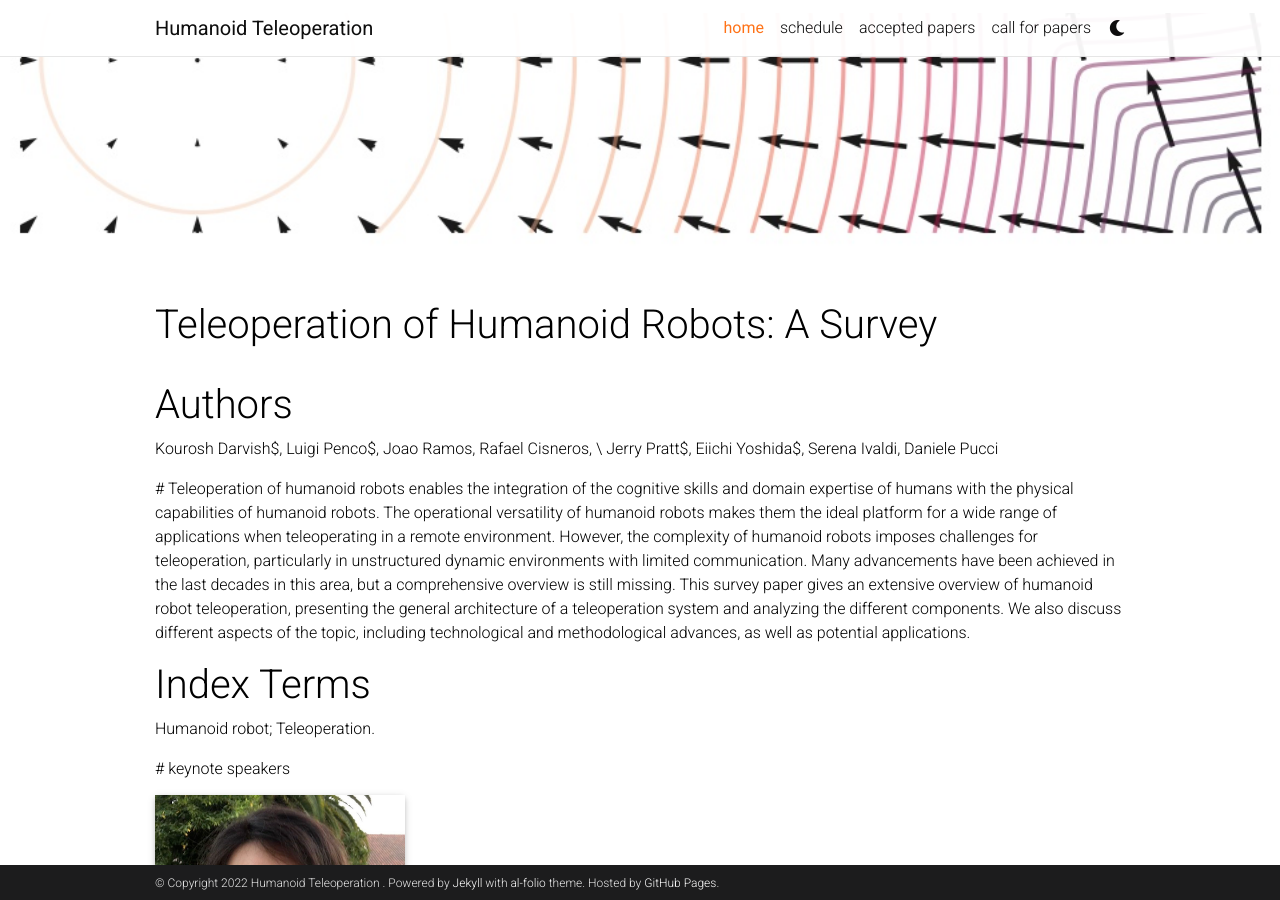
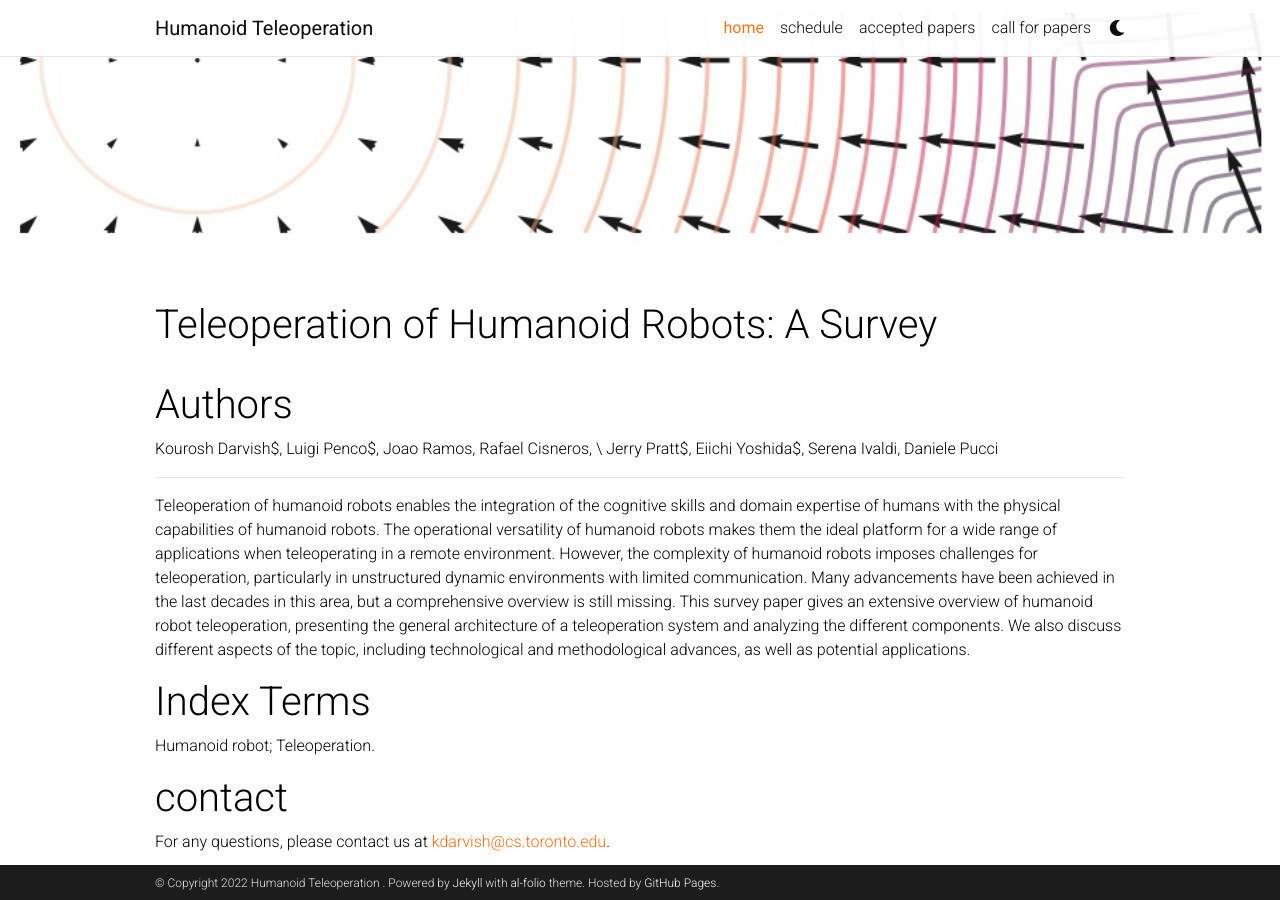
Before and after one commit to Humanoid-Teleoperation/humanoid-teleoperation.github.io, a Jekyll site: the page built from _pages/home.md, in a window 1280 px wide and 900 px high. Built offline with Jekyll 4.4.1, drawn with Linux system fonts in a browser that asks for light colours; full-size pictures stand in for the smaller copies a plugin makes; comment, search, counter and statistics services are not loaded; a style sheet for code colours, icons or effects is not loaded; some of the changed text lies outside the part shown.

Commit message:
update the first page

```diff
--- a/_pages/home.md
+++ b/_pages/home.md
@@ -12,7 +12,7 @@ description:
 Kourosh Darvish$, Luigi Penco$, Joao Ramos,  Rafael Cisneros, \\ Jerry Pratt$, Eiichi Yoshida$, Serena Ivaldi, Daniele Pucci
 
 
-#
+---
 Teleoperation of humanoid robots enables the integration of the cognitive skills and domain expertise of humans with the physical capabilities of humanoid robots.
 The operational versatility of humanoid robots makes them the ideal platform for a wide range of applications  when teleoperating in a remote environment.
 However, the complexity of humanoid robots imposes challenges for teleoperation, particularly in unstructured dynamic environments with limited communication.
@@ -24,7 +24,10 @@ We also discuss different aspects of the topic, including technological and meth
 # Index Terms
 Humanoid robot; Teleoperation.
 
-<!-->
+# contact
+For any questions, please contact us at [kdarvish@cs.toronto.edu](mailto:kdarvish@cs.toronto.edu).
+
+<!--
 # keynote speakers
   <div class="row projects pt-1 pb-1">
       <div class="col-sm-4">
```
Also changed, not shown: other parts of _pages/home.md (+0 -6 lines).
